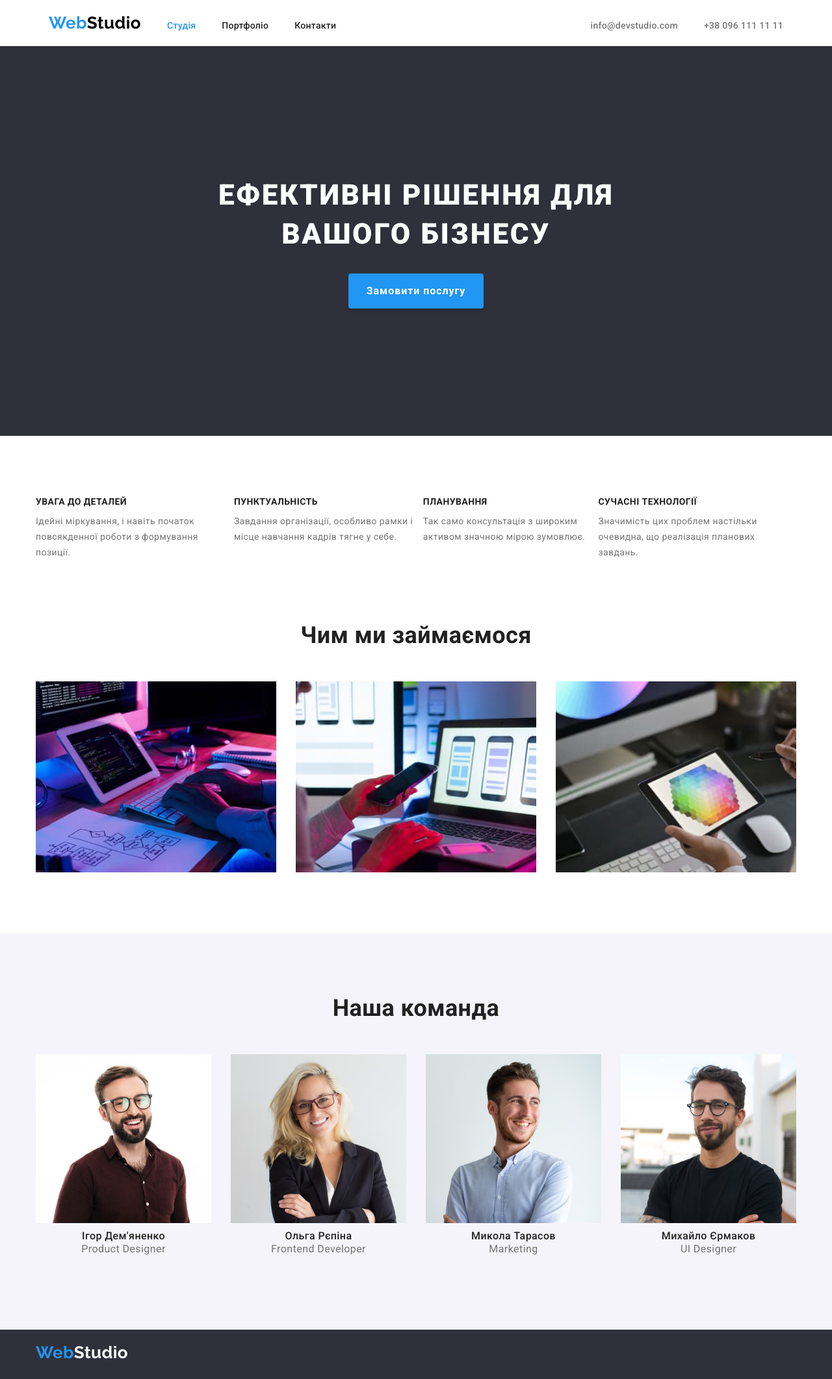
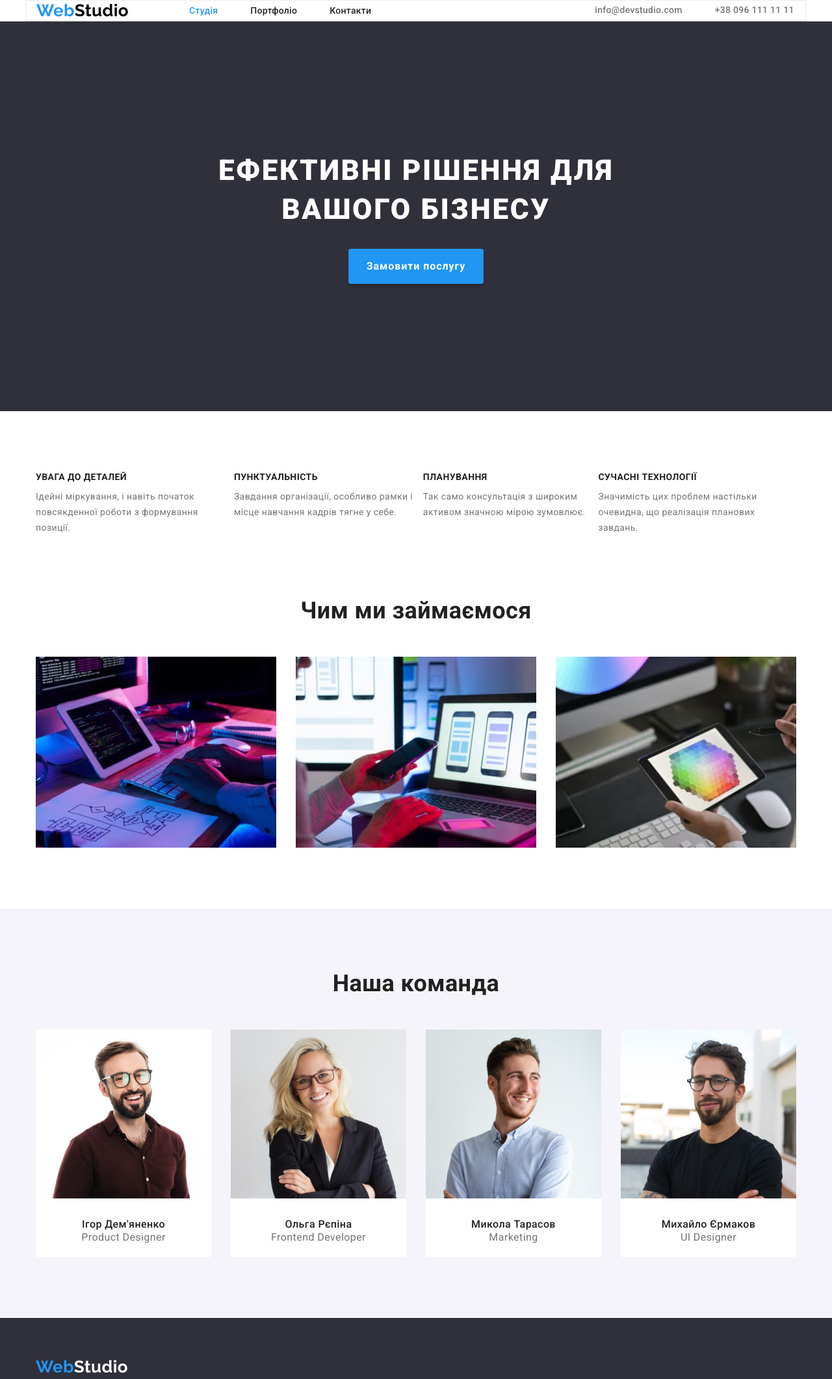
Before and after one commit to ViraZhuhan/goit-markup-hw-03, a plain HTML site: page index.html in a window 1280 px wide. Shown: the top 2123 px of the page at 65% size. Drawn offline with nearby package versions, Linux system fonts and the light colour scheme.

Commit message:
стилізовано index

```diff
--- a/css/style.css
+++ b/css/style.css
@@ -59,17 +59,11 @@ body {
 }
 
 .link {
-    display: inline-block;
-    padding: 20px;
-
-
     font-weight: 500;
     font-size: 14px;
     line-height: 1.14;
     letter-spacing: 0.02em;
     text-decoration: none;
-
-
 }
 
 .link:hover,
@@ -79,9 +73,7 @@ body {
 
 .list {
     list-style: none;
-
     padding: 0;
-    margin: 0;
 
 }
 
@@ -98,23 +90,40 @@ body {
 /* ---------стилі для index.html--------- */
 /*--------- Хедер--------- */
 
-.header-flex, .nav-list {
+.header>.container  {
     display: flex;
-    justify-content: space-between;
-    align-items: baseline;
+    align-items: center;
+    border: 1px solid #ECECEC;
 }
 
-.logo {
-    display: inline-block;
-    padding: 20px;
+.site-nav {
+    display: flex;
+    align-items: center;
+}
+
+.nav-list {
+   display: flex;
+   align-items: center;
+   margin-left: auto;
+}
+
+.nav-list>li:not(:last-child) {
+    margin-right: 50px;
+}
+
+.nav-link {
+     color: var(--primary-link-color);
+}
 
 
+.logo {
     color: var(--primary-logo-color);
     font-family: Raleway, sans-serif;
     font-weight: 700;
     font-size: 26px;
     line-height: 1.19;
     text-decoration: none;
+    margin-right: 93px;
 }
 
 .logo:hover,
@@ -127,21 +136,24 @@ body {
 }
 
 
-.nav-link {
-     color: var(--primary-link-color);
-}
-
 .current {
     color: var(--accent-text-color);
 }
 
+.contacts-list {
+    display: flex;
+    margin-left: 344px;
+
+}
+
 .contacts-link {
     color: var(--title-text-color);
+    display: flex;
 }
 
-.contacts-list {
-    display: flex;}
-
+.contacts-list>li:not(:last-child) {
+    margin-right: 50px;
+}
 
 /*--------- Герой--------- */
 .hero {
@@ -162,10 +174,6 @@ body {
     padding-bottom: 30px;
     margin: auto;
 
-}
-
-.hero-button-center {
-        padding-bottom: 200px;
 }
 
 .hero-btn {
@@ -192,11 +200,18 @@ body {
     background-color: var(--accent-btn-color);
 }
 
+.button-center {
+    padding: 0 692px 200 px;
+}
+
 /*--------- Переваги--------- */
 .benefits-list {
     display: flex;
-    justify-content: space-between;
-    padding-top: 94px;
+    margin-top: 94px;
+}
+
+.benefits-list:not(:last-child) {
+    margin-right: 30px;
 }
 
 .benefits-items {
@@ -206,23 +221,19 @@ body {
 }
 
 .benefits-text {
-    padding-top: 10px;
+    margin-top: 10px;
 
     color: var(--title-text-color);
     letter-spacing: 0.03em;
 }
 
 /*--------- Напрямки діяльності та Команда---------*/
-.promo,
-.team {
-    padding-top: 94px;
-    padding-bottom: 94px;
-}
 
 .promo-title,
 .team-title {
     display: block;
-    padding-bottom: 50px;
+    margin-bottom: 50px;
+    padding-top: 94px;
 
     font-weight: 700;
     font-size: 36px;
@@ -230,38 +241,21 @@ body {
     text-align: center;
 }
 
-.promo-list,
-.team-list {
+.promo-list {
     display: flex;
-    justify-content: space-between;
+    margin-bottom: 94px;
+}
 
+.promo-list>li:not(:last-child)  {
+    margin-right: 30px;
+}
+
+.promo-list>img {
+    min-width: 370px;
 }
 
 .promo-list {
     background-color: var(--primary-white-color);
-
-}
-
-.team-item {
-    max-width:  270px;
-    max-height: 368px;
-    margin-right: 30px;
-
-}
-
-.team-item:nth-last-child() {
-    margin-right: 0;
-}
-
-.team-item>img {
-   display: block;
-   margin-right: 30px;
-    width: 370px;
-}
-
-.team-list>img {
-    display: block;
-    padding: 30px;
 }
 
 
@@ -270,11 +264,28 @@ body {
     background: var(--second-bg-color);
 }
 
+.team-list {
+    display: flex;
+
+}
+
+.team-item {
+    background-color: var(--primary-white-color);
+    margin-bottom: 94px;
+    width: 270px;
+}
+
+.team-item:not(:last-child) {
+    margin-right: 30px;
+}
+
+.team-item>img {
+    width: 270px;
+    margin-bottom: 30px;
+}
+
 .team-name {
-    display: block;
-    padding-top: 10px;
-
-
+    margin-bottom: 10px;
     font-weight: 500;
     font-size: 16px;
     line-height: 1.19;
@@ -282,14 +293,13 @@ body {
 }
 
 .team-text {
-    padding-top: 10px;
-    padding-bottom: 30px;
-
+    margin-bottom: 30px;
     font-size: 16px;
     line-height: 1.19px;
     text-align: center;
     color: var(--title-text-color);
 }
+
 
 /*--------- Футер---------*/
 footer {
@@ -297,13 +307,18 @@ footer {
 }
 
 footer .logo {
+display: block;
 padding-left: 0;
+padding-top: 60px;
 margin-bottom: 20px;
 
-    color: var(--primary-white-color);
+color: var(--primary-white-color);
 }
 
 .address, .contacts {
+    display: block;
+    margin-bottom: 9px;
+
     color: var(--primary-white-color);
     font-style: normal;
     text-decoration: none;
@@ -311,6 +326,10 @@ margin-bottom: 20px;
     font-size: 14px;
     line-height: 1.71;
 }
+.address {
+    margin-top: 20px;
+}
+
 
 .address:hover,
 .address:focus {
@@ -324,16 +343,34 @@ footer .contacts {
 
 /*--------- стилі для portfolio.html--------- */
 /*--------- Приклади--------- */
+.preview-button {
+    display: flex;
+    align-content: center;
+    justify-content: center;
+    margin-top: 94px;
+
+    font-size: 18px;
+    line-height: 36px;
+    letter-spacing: 0.06em;
+    }
+
 
 .button-item {
+    min-width: 73px;
+    height: 38px;
+
     font-weight: 500;
     font-size: 16px;
     line-height: 1.63;
     text-align: center;
     letter-spacing: 0.03em;
     color: var(--primary-text-color);
+
     background-color: var(--second-bg-color);
-    cursor: pointer;
+    border: transparent;
+}
+.preview-button>li:not(:last-child) {
+    margin-right: 8px;
 }
 
 .button-item:hover,
@@ -344,20 +381,42 @@ footer .contacts {
     color: var(--primary-white-color);
 }
 
+.preview-wrap {
+    max-width: 370px;
+    min-height: 404px;
+    margin-top: 34px;
+    border: 1px solid #EEEEEE;
+}
+
 .preview-list {
+    display: flex;
+
+    align-items: stretch;
+    flex-wrap: wrap;
+    margin: 0 auto;
+  }
+
+  .preview-list>li:not(:last-child) {
+    margin-right: 30px;
+  }
+
+
+.preview-list>img{
+    width: 370px;
+    margin-bottom: 20px;
+}
+
+
+ .preview-title {
+    margin-bottom: 4px;
     color: var(--primary-text-color);
     font-size: 18px;
     line-height: 2;
     letter-spacing: 0.06em;
-  }
-
-.preview-button {
-    font-size: 18px;
-    line-height: 36px;
-    letter-spacing: 0.06em;
-}
+ }
 
 .preview-text {
+    margin-bottom: 20px;
     color: var(--title-text-color);
     font-weight: 400;
     font-size: 16px;
--- a/index.html
+++ b/index.html
@@ -23,14 +23,12 @@
 <body>
     <!-- Хедер -->
 
-    <header>
+    <header class="header">
         <div class="container">
-            <div class="header-flex">
-                  <nav class="site-nav">
-                 <ul class="nav-list list">
-                    <li>
-                        <a class="logo" href="./index.html"><span class="logo-span">Web</span>Studio</a>
-            </li>
+                 <nav class="site-nav">
+            <a class="logo" href="./index.html"><span class="logo-span">Web</span>Studio</a>
+
+            <ul class="nav-list list">
                 <li><a class="nav-link link current" href="./index.html">Студія</a></li>
                 <li><a class="nav-link link" href="./portfolio.html">Портфоліо</a></li>
                 <li><a class="nav-link link" href="./contacts.html">Контакти</a></li>
@@ -39,8 +37,7 @@
         <ul class="contacts-list list">
             <li> <a class="contacts-link link" href="mailto:info@devstudio.com">info@devstudio.com</a></li>
             <li> <a class="contacts-link link" href="tel:+380961111111">+38 096 111 11 11</a></li>
-        </ul></div>
-
+        </ul>
         </div>
     </header>
 
@@ -48,17 +45,14 @@
         <!-- Герой -->
             <section class="section hero">
             <div class="container">
-            <div class="hero-center">
             <h1 class="hero-title">ЕФЕКТИВНІ РІШЕННЯ ДЛЯ ВАШОГО БІЗНЕСУ</h1>
+            <div class="button-center">
+            <button type="button" class="hero-btn">Замовити послугу</button>
             </div>
-            <div class="hero-button-center">
-            <button type="button" class="hero-btn">Замовити послугу</button>
         </div>
-    </div>
         </section>
 
         <!-- Переваги -->
-
         <section class="section benefits">
             <div class="container">
             <h2 class="visual-hidden">Переваги</h2>
@@ -107,36 +101,31 @@
         <section class="section team">
             <div class="container">
             <h2 class="team-title">Наша команда</h2>
-
-            <ul class="team-list list">
-               <div class="team-item">
-                <li>
+             <ul class="team-list list">
+                <li class="team-item">
                     <img src="./images/foto-1.jpg" alt="фото Ігор Дем'яненко" width="270">
                     <h3 class="team-name">Ігор Дем'яненко</h3>
                     <p class="team-text">Product Designer</p>
                 </li>
-                </div>
-                <div class="team-item">
-                <li>
+
+                <li class="team-item">
                     <img src="./images/foto-2.jpg" alt="фото Ольга Рєпіна" width="270">
                     <h3 class="team-name">Ольга Рєпіна</h3>
                     <p class="team-text">Frontend Developer</p>
                 </li>
-                </div>
-                <div class="team-item">
-                <li >
+
+                <li class="team-item">
                     <img src="./images/foto-3.jpg" alt="фото Микола Тарасов" width="270">
                     <h3 class="team-name">Микола Тарасов</h3>
                     <p class="team-text">Marketing</p>
                 </li>
-                </div>
-                <div class="team-item">
-                <li>
+
+                <li class="team-item">
                     <img src="./images/foto-4.jpg" alt="фото Михайло Єрмаков" width="270">
                     <h3 class="team-name">Михайло Єрмаков</h3>
                     <p class="team-text">UI Designer</p>
                 </li>
-                </div>
+
             </ul>
             </div>
         </section>
```
